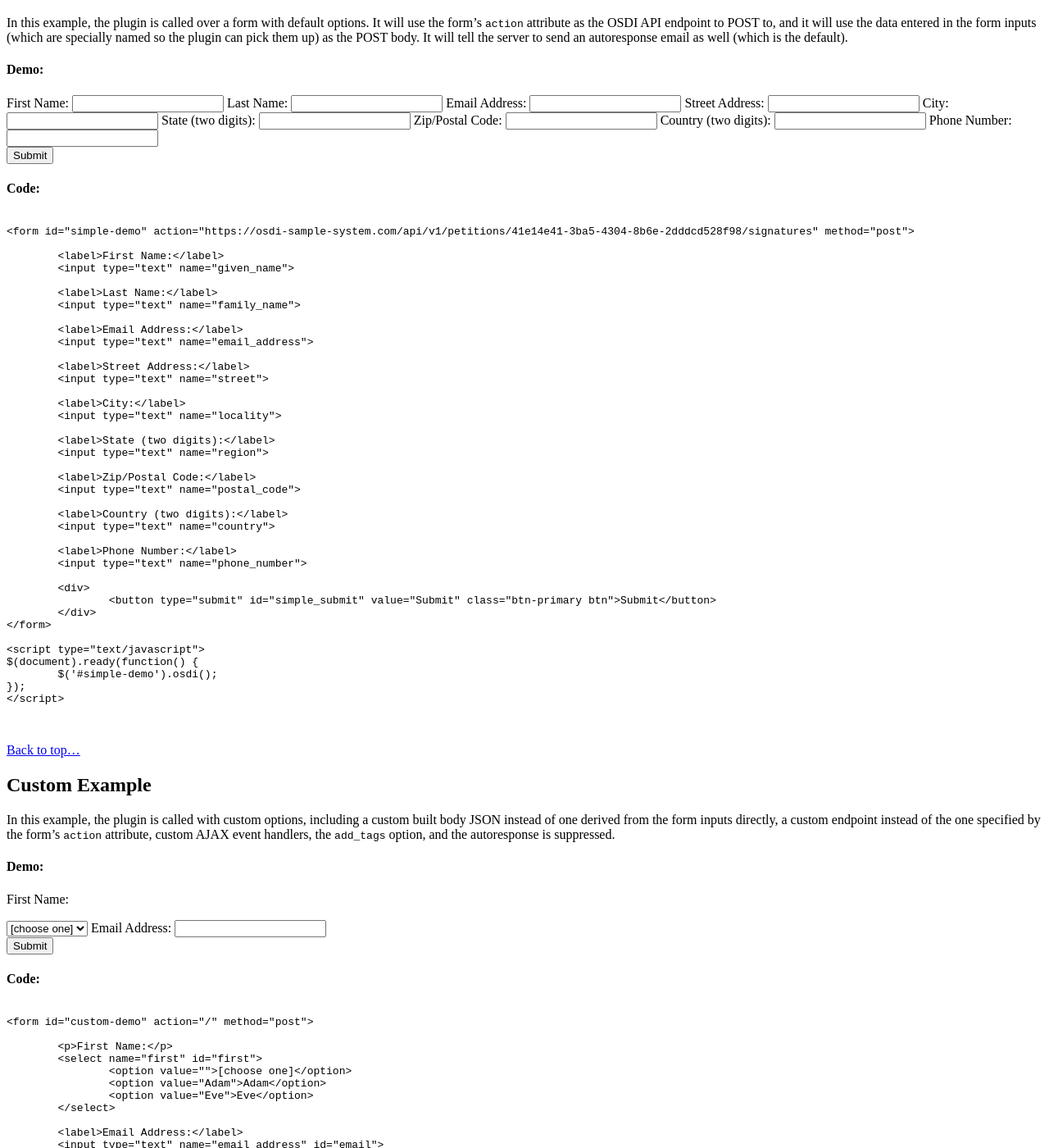
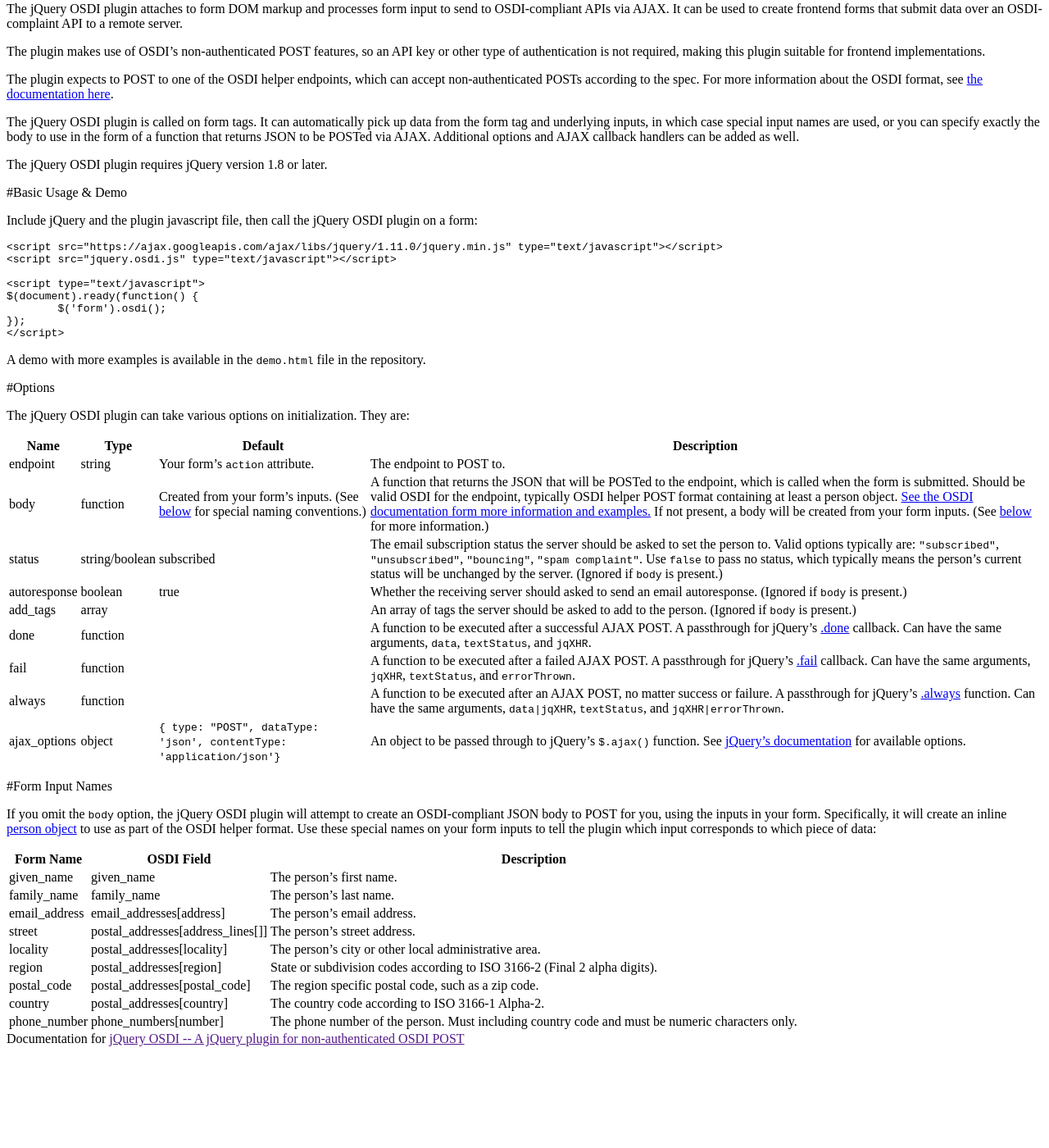
Before and after one commit to opensupporter/jquery-osdi, a Jekyll site: the page built from index.md, in a window 1280 px wide and 1400 px high, scrolled down 276 px. Shown: the whole window at 82% size. Built offline with Jekyll 4.4.1, drawn with Linux system fonts in a browser that asks for light colours; nearby versions of some CDN libraries; a style sheet for code colours, icons or effects is not loaded; after the commit the page ends 1560 px from its top, so only the background shows below that; some of the changed text lies outside the part shown.

Commit message:
multiple pages

````diff
--- /dev/null
+++ b/demo.md
@@ -0,0 +1,29 @@
+---
+layout: default
+title: jQuery OSDI Demo
+
+---
+# jQuery OSDI Plugin
+
+The jQuery OSDI plugin implements non-authenticated POST via AJAX against OSDI-compliant API endpoints.
+
+The plugin is called on a form and can contain various options, explained in more detail [here](https://github.com/opensupporter/jquery-osdi). See the demo below for some examples on how it can be used.
+
+## Simple Form Example
+
+In this example, the plugin is called over a form with default options. It will use the form's `action` attribute as the OSDI API endpoint to POST to, and it will use the data entered in the form inputs (which are specially named so the plugin can pick them up) as the POST body. It will tell the server to send an autoresponse email as well (which is the default).
+
+{% include simple-example.html %}
+
+[Back to top...](#)
+
+
+## Custom Example
+
+In this example, the plugin is called with custom options, including a custom built body JSON instead of one derived from the form inputs directly, a custom endpoint instead of the one specified by the form's `action` attribute, custom AJAX event handlers, the `add_tags` option, and the autoresponse is suppressed.
+
+{% include custom-example.html %}
+
+[Back to top...](#)
+
+{% include javascripts.html %}
--- a/index.md
+++ b/index.md
@@ -3,27 +3,70 @@
 title: jQuery OSDI -- A jQuery plugin for non-authenticated OSDI POST
 
 ---
-# jQuery OSDI Plugin
+# jquery-osdi
+The jQuery OSDI plugin implements non-authenticated POST via AJAX against OSDI-compliant API endpoints. It can be used to send in data to OSDI-compliant APIs.
 
-The jQuery OSDI plugin implements non-authenticated POST via AJAX against OSDI-compliant API endpoints.
+*Version 0.1.0*
 
-The plugin is called on a form and can contain various options, explained in more detail [here](https://github.com/opensupporter/jquery-osdi). See the demo below for some examples on how it can be used.
+#Overview & Requirements
 
-## Simple Form Example
+The jQuery OSDI plugin attaches to form DOM markup and processes form input to send to OSDI-compliant APIs via AJAX. It can be used to create frontend forms that submit data over an OSDI-complaint API to a remote server.
 
-In this example, the plugin is called over a form with default options. It will use the form's `action` attribute as the OSDI API endpoint to POST to, and it will use the data entered in the form inputs (which are specially named so the plugin can pick them up) as the POST body. It will tell the server to send an autoresponse email as well (which is the default).
+The plugin makes use of OSDI's non-authenticated POST features, so an API key or other type of authentication is not required, making this plugin suitable for frontend implementations.
 
-{% include simple-example.html %}
+The plugin expects to POST to one of the OSDI helper endpoints, which can accept non-authenticated POSTs according to the spec. For more information about the OSDI format, see [the documentation here](http://opensupporter.github.io/osdi-docs/).
 
-[Back to top...](#)
+The jQuery OSDI plugin is called on form tags. It can automatically pick up data from the form tag and underlying inputs, in which case special input names are used, or you can specify exactly the body to use in the form of a function that returns JSON to be POSTed via AJAX. Additional options and AJAX callback handlers can be added as well.
+
+The jQuery OSDI plugin requires jQuery version 1.8 or later.
+
+#Basic Usage & Demo
+
+Include jQuery and the plugin javascript file, then call the jQuery OSDI plugin on a form:
+
+```
+<script src="https://ajax.googleapis.com/ajax/libs/jquery/1.11.0/jquery.min.js" type="text/javascript"></script>
+<script src="jquery.osdi.js" type="text/javascript"></script>
+
+<script type="text/javascript">
+$(document).ready(function() {
+	$('form').osdi();
+});
+</script>
+```
+
+A demo with more examples is available in the `demo.html` file in the repository.
 
 
-## Custom Example
+#Options
 
-In this example, the plugin is called with custom options, including a custom built body JSON instead of one derived from the form inputs directly, a custom endpoint instead of the one specified by the form's `action` attribute, custom AJAX event handlers, the `add_tags` option, and the autoresponse is suppressed.
+The jQuery OSDI plugin can take various options on initialization. They are:
 
-{% include custom-example.html %}
+| Name          | Type      | Default      	| Description
+|-----------    |-----------|--------------	|------------
+|endpoint		|string     |Your form's <code>action</code> attribute.	| The endpoint to POST to.
+|body		|function     |Created from your form's inputs. (See [below](#form-input-names) for special naming conventions.)	| A function that returns the JSON that will be POSTed to the endpoint, which is called when the form is submitted. Should be valid OSDI for the endpoint, typically OSDI helper POST format containing at least a person object. [See the OSDI documentation form more information and examples.](http://opensupporter.github.io/osdi-docs/) If not present, a body will be created from your form inputs. (See [below](#form-input-names) for more information.)
+|status		|string/boolean     |subscribed	|The email subscription status the server should be asked to set the person to. Valid options typically are: `"subscribed"`, `"unsubscribed"`, `"bouncing"`, `"spam complaint"`. Use `false` to pass no status, which typically means the person's current status will be unchanged by the server. (Ignored if `body` is present.)
+|autoresponse		|boolean     |true	| Whether the receiving server should asked to send an email autoresponse. (Ignored if `body` is present.)
+|add_tags		|array     |	| An array of tags the server should be asked to add to the person. (Ignored if `body` is present.)
+|done		|function     |	| A function to be executed after a successful AJAX POST. A passthrough for jQuery's [.done](http://api.jquery.com/jquery.ajax/) callback. Can have the same arguments, <code>data</code>, <code>textStatus</code>, and <code>jqXHR</code>.
+|fail		|function     |	| A function to be executed after a failed AJAX POST. A passthrough for jQuery's [.fail](http://api.jquery.com/jquery.ajax/) callback. Can have the same arguments, <code>jqXHR</code>, <code>textStatus</code>, and <code>errorThrown</code>.
+|always		|function     |	| A function to be executed after an AJAX POST, no matter success or failure. A passthrough for jQuery's [.always](http://api.jquery.com/jquery.ajax/) function. Can have the same arguments, <code>data|jqXHR</code>, <code>textStatus</code>, and <code>jqXHR|errorThrown</code>.
+|ajax_options		|object     | ```{ type: "POST", dataType: 'json', contentType: 'application/json'}```	| An object to be passed through to jQuery's <code>$.ajax()</code> function. See [jQuery's documentation](http://api.jquery.com/jquery.ajax/) for available options.
 
-[Back to top...](#)
 
-{% include javascripts.html %}
+#Form Input Names
+
+If you omit the <code>body</code> option, the jQuery OSDI plugin will attempt to create an OSDI-compliant JSON body to POST for you, using the inputs in your form. Specifically, it will create an inline [person object](http://opensupporter.github.io/osdi-docs/people.html) to use as part of the OSDI helper format. Use these special names on your form inputs to tell the plugin which input corresponds to which piece of data:
+
+| Form Name          | OSDI Field      | Description
+|-----------    |-----------|--------------
+|given_name		|given_name     |The person's first name.
+|family_name		|family_name     |The person's last name.
+|email_address		|email_addresses[address]     |The person's email address.
+|street		|postal_addresses[address_lines[]]     |The person's street address.
+|locality		|postal_addresses[locality]     |The person's city or other local administrative area.
+|region		|postal_addresses[region]     |State or subdivision codes according to ISO 3166-2 (Final 2 alpha digits).
+|postal_code		|postal_addresses[postal_code]     |The region specific postal code, such as a zip code.
+|country		|postal_addresses[country]     |The country code according to ISO 3166-1 Alpha-2.
+|phone_number		|phone_numbers[number]     |The phone number of the person. Must including country code and must be numeric characters only.
````
